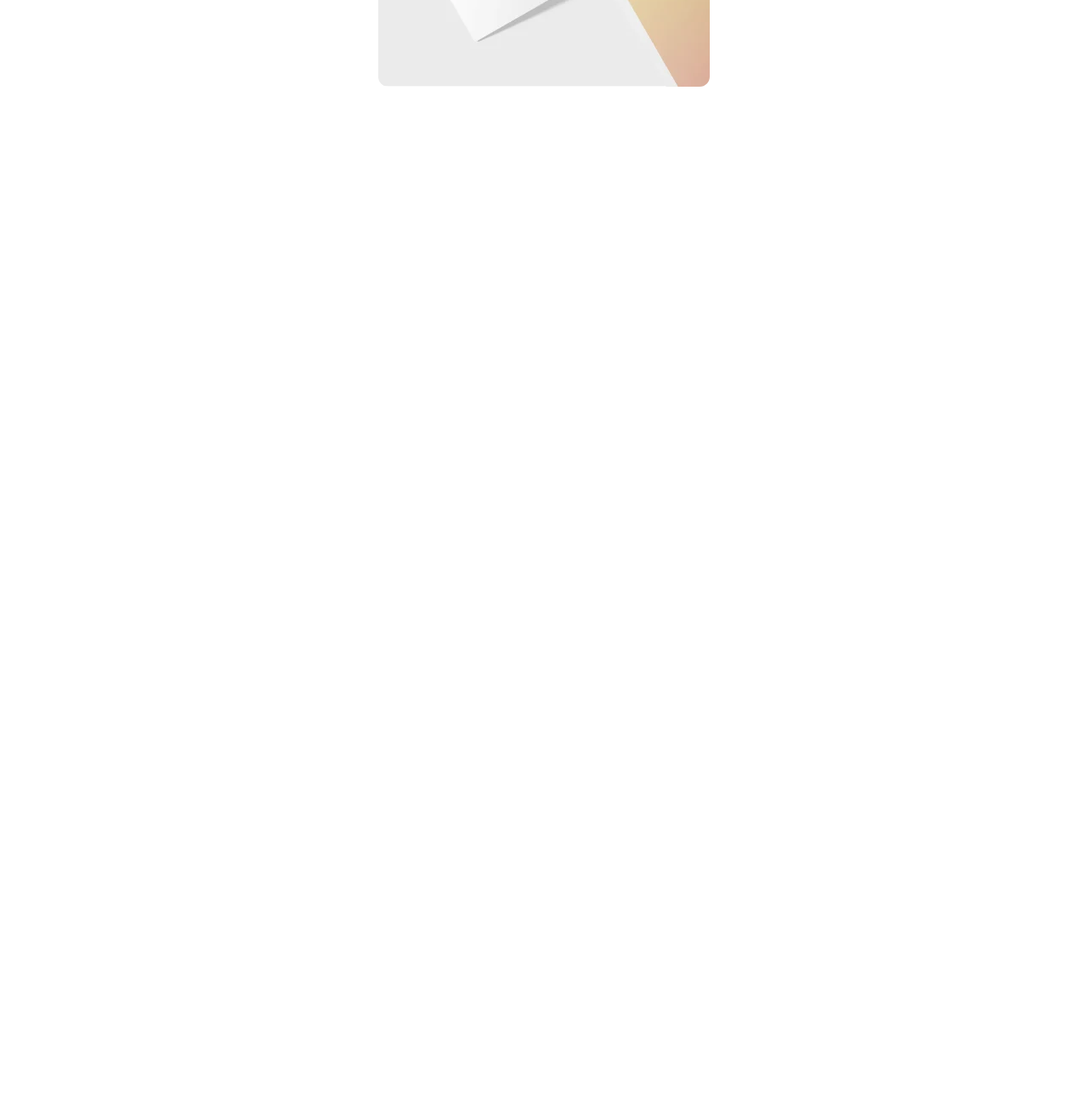
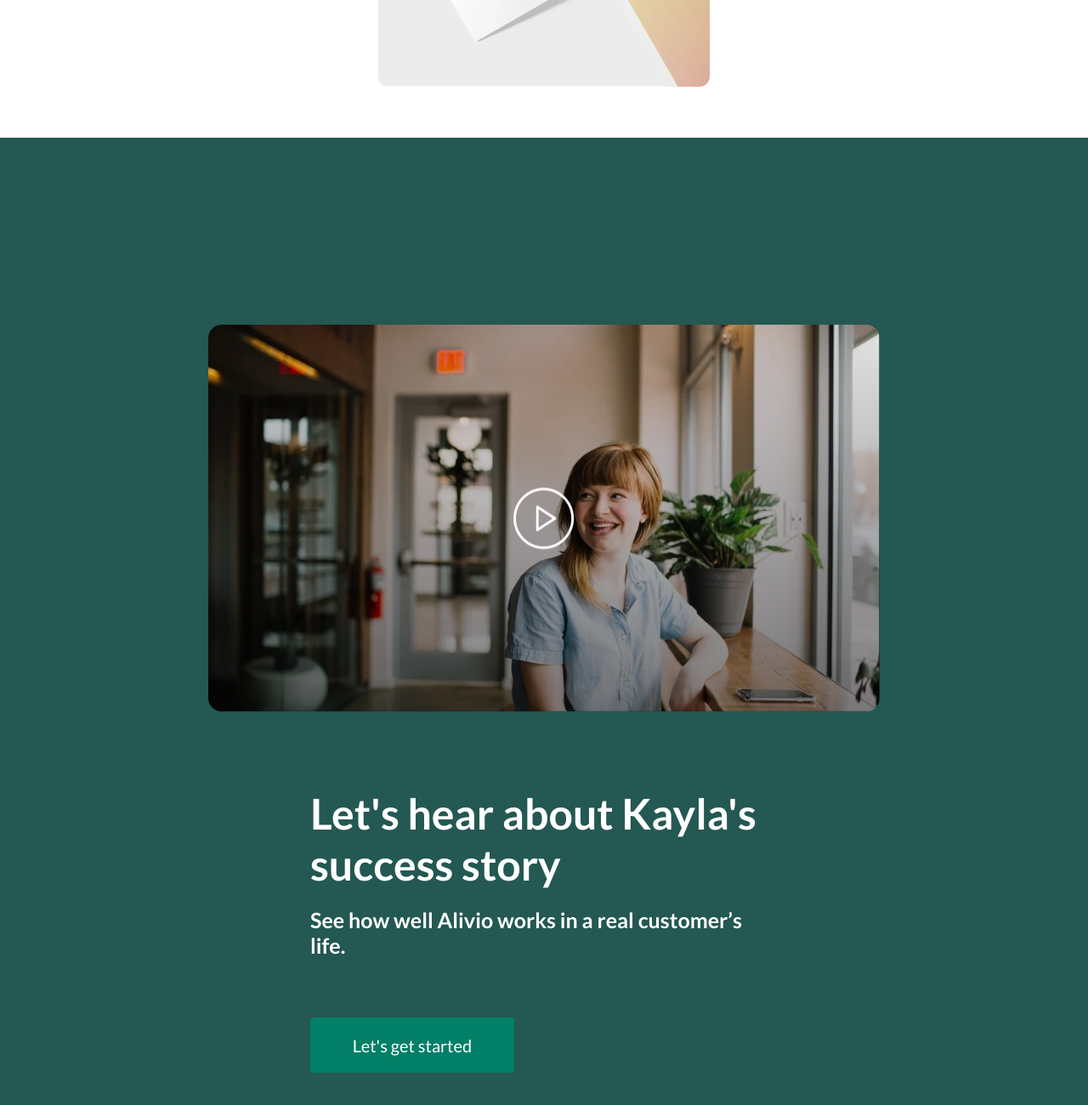
Before and after one commit to RichJsNomad/Alivio-landing, a plain HTML site: page index.html in a window 1280 px wide. Shown: the part 2313-3613 px from the top of the page at 85% size. Before the commit the page ends 2475 px from the top, so only its background shows below. Drawn offline with Linux system fonts and the light colour scheme.

Commit message:
"Success" section is completed

```diff
--- a/index.css
+++ b/index.css
@@ -4,3 +4,4 @@
 @import url("styles/hero.css");
 @import url("styles/about.css");
 @import url("styles/card.css");
+@import url("styles/success.css");
--- a/index.html
+++ b/index.html
@@ -126,6 +126,40 @@
           </div>
         </div>
       </section>
+
+      <section class="success">
+        <div class="container">
+          <div class="success_wrapper">
+            <div class="success_content">
+              <h3 class="success_title">
+                Let's hear about Kayla's success story
+              </h3>
+
+              <p class="success_description">
+                See how well Alivio works in a real customer’s life.
+              </p>
+
+              <button class="btn">Let's get started</button>
+            </div>
+
+            <div class="success_content-video">
+              <img
+                class="success_cover"
+                src="assets/webp/video_cover.webp"
+                alt="img-video"
+              />
+
+              <img
+                class="success_play_icon"
+                src="assets/play-white.png"
+                alt="play-icon"
+              />
+
+              <div class="success_gradient"></div>
+            </div>
+          </div>
+        </div>
+      </section>
     </main>
   </body>
 </html>
--- /dev/null
+++ b/styles/success.css
@@ -0,0 +1,96 @@
+.success {
+  background-color: var(--color-darkgreen);
+}
+
+.success_wrapper {
+  padding: 220px 0;
+  display: flex;
+  justify-content: center;
+  align-items: start;
+  flex-wrap: wrap-reverse;
+  gap: 40px;
+}
+
+.success_content {
+  margin: 50px 0 0 0;
+  max-width: 550px;
+  display: flex;
+  flex-direction: column;
+  justify-content: start;
+  align-items: start;
+  gap: 20px;
+}
+
+.success_content .btn {
+  width: 240px;
+  height: 65px;
+  margin-top: 50px;
+}
+
+.success_content .btn:hover {
+  outline: 2px solid white;
+}
+
+.success_title {
+  color: var(--color-white);
+  font-size: 50px;
+  font-weight: 700;
+}
+
+.success_description {
+  color: var(--color-white);
+  font-size: 25px;
+  font-weight: 600;
+}
+
+.success_play_icon {
+  position: absolute;
+  z-index: 2;
+  width: 72px;
+  height: 73px;
+  top: 50%;
+  left: 50%;
+  translate: -50% -50%;
+}
+
+.success_play_icon:hover {
+  cursor: pointer;
+}
+
+.success_content-video {
+  max-width: 790px;
+  height: 455px;
+  position: relative;
+  border-radius: 16px;
+  overflow: hidden;
+}
+
+.success_cover {
+  width: 100%;
+  height: 100%;
+  object-fit: cover;
+  aspect-ratio: 158/91;
+}
+
+.success_gradient {
+  position: absolute;
+  z-index: 1;
+  inset: 0;
+  background: linear-gradient(180deg, rgba(0, 0, 0, 0.1), rgba(0, 0, 0, 0.5));
+}
+
+@media (max-width: 576px) {
+  .success_wrapper {
+    padding: 150px 0;
+  }
+
+  .success_content {
+    .success_title {
+      font-size: 32px;
+    }
+
+    .success_description {
+      font-size: 20px;
+    }
+  }
+}
```
Also changed, not shown: assets/play-white.png (added).
